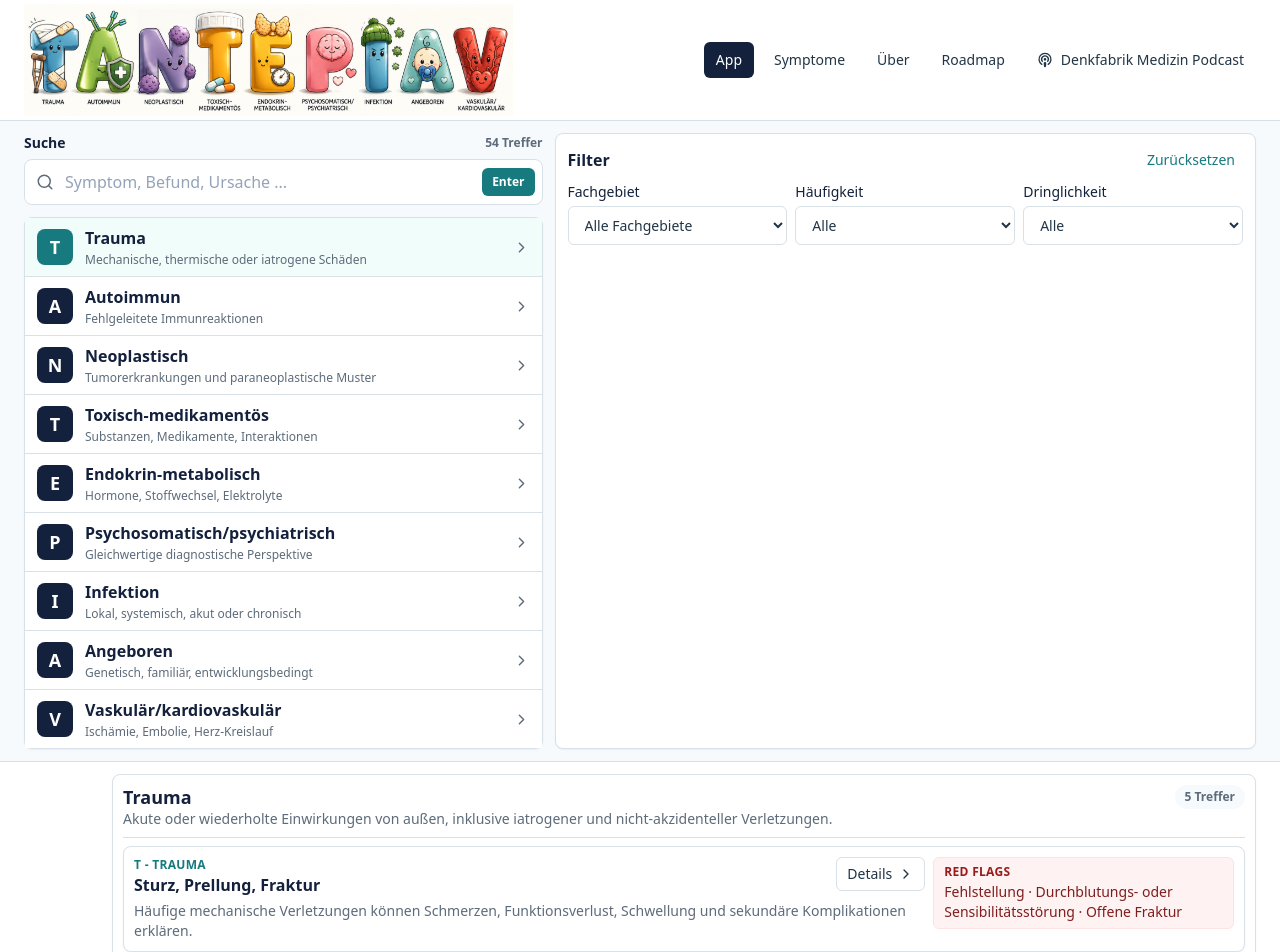
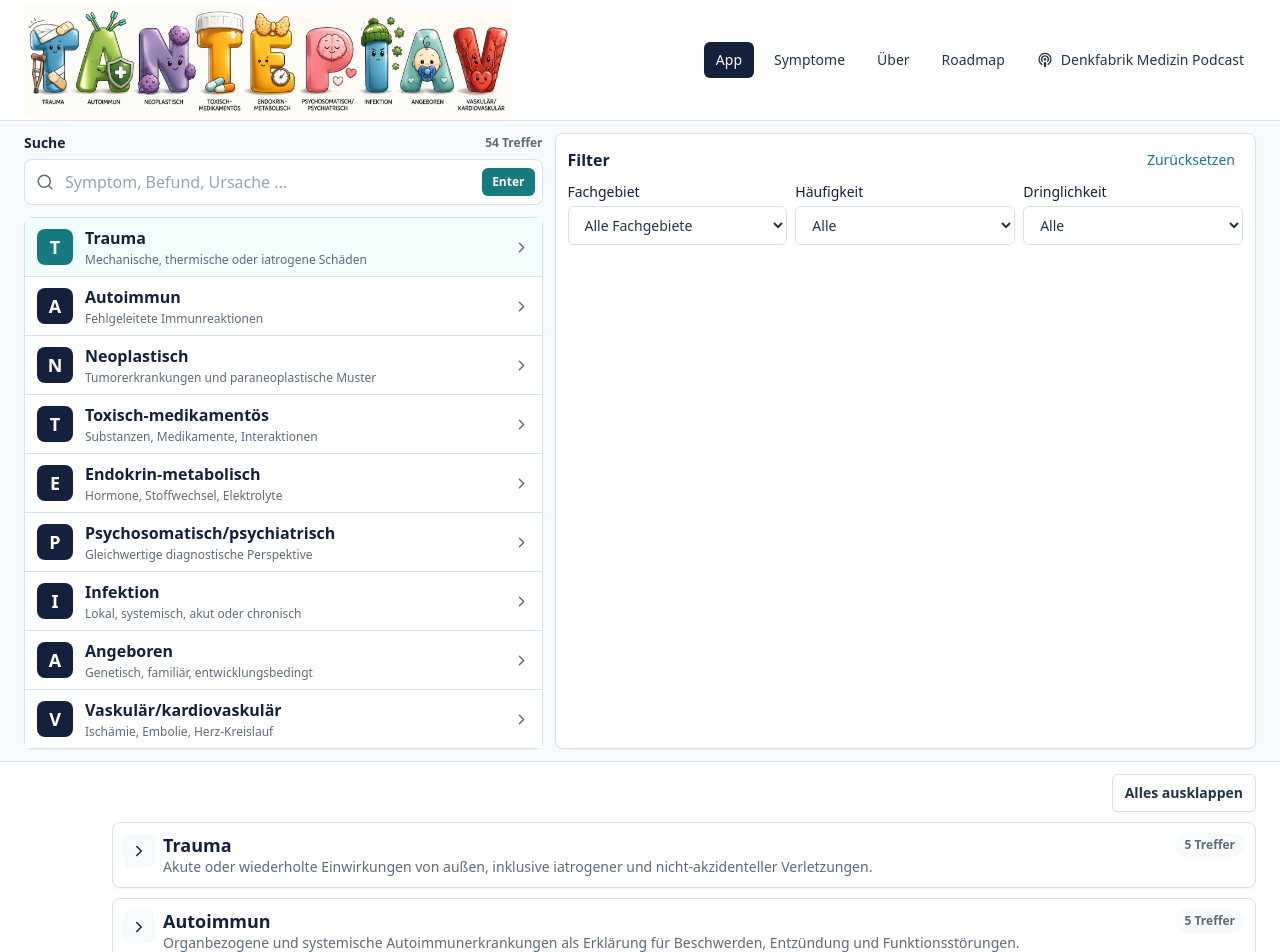
Before and after one commit to bummsgeordy/Tante-Piav, a React (Vite) app: page / in a window 1280 px wide. Shown: the top 952 px of the page. Built offline with nearby package versions, Linux system fonts and the light colour scheme.

Commit message:
ein- ausklappen Funktion

```diff
--- a/src/components/GroupedCauseList.tsx
+++ b/src/components/GroupedCauseList.tsx
@@ -1,3 +1,4 @@
+import { ChevronDown, ChevronRight } from "lucide-react";
 import type { Category, Cause } from "../types/medical";
 import type { SymptomEntry } from "../types/symptom";
 import { CauseCard } from "./CauseCard";
@@ -5,20 +6,42 @@ import { CauseCard } from "./CauseCard";
 interface GroupedCauseListProps {
   categories: Category[];
   causesByCategory: Map<string, Cause[]>;
+  expandedCategoryIds: Set<string>;
+  onCollapseAll: () => void;
+  onExpandAll: () => void;
   onSelectCause: (cause: Cause) => void;
   onSelectSymptom?: (entry: SymptomEntry) => void;
+  onToggleCategory: (categoryId: string) => void;
 }
 
 export function GroupedCauseList({
   categories,
   causesByCategory,
+  expandedCategoryIds,
+  onCollapseAll,
+  onExpandAll,
   onSelectCause,
-  onSelectSymptom
+  onSelectSymptom,
+  onToggleCategory
 }: GroupedCauseListProps) {
+  const allExpanded = categories.every((category) => expandedCategoryIds.has(category.id));
+
   return (
     <div className="grid min-w-0 gap-2.5">
+      <div className="flex justify-end">
+        <button
+          className="rounded-md border border-clinical-line bg-white px-3 py-2 text-sm font-semibold text-clinical-text shadow-sm hover:border-clinical-accent hover:text-clinical-accent"
+          onClick={allExpanded ? onCollapseAll : onExpandAll}
+          type="button"
+        >
+          {allExpanded ? "Alles einklappen" : "Alles ausklappen"}
+        </button>
+      </div>
+
       {categories.map((category) => {
         const categoryCauses = causesByCategory.get(category.id) ?? [];
+        const isExpanded = expandedCategoryIds.has(category.id);
+        const contentId = `section-${category.id}-content`;
 
         return (
           <section
@@ -26,20 +49,47 @@ export function GroupedCauseList({
             id={`section-${category.id}`}
             key={category.id}
           >
-            <header className="mb-2 flex min-w-0 flex-col gap-2 border-b border-clinical-line pb-2 sm:flex-row sm:items-start sm:justify-between">
-              <div className="min-w-0">
-                <h2 className="break-words text-lg font-bold leading-6 text-clinical-ink">
+            <header className="flex min-w-0 flex-col gap-2 sm:flex-row sm:items-start sm:justify-between">
+              <button
+                aria-controls={contentId}
+                aria-expanded={isExpanded}
+                className="group flex min-w-0 flex-1 items-start gap-2 text-left"
+                onClick={() => onToggleCategory(category.id)}
+                type="button"
+              >
+                <span className="mt-0.5 flex h-8 w-8 shrink-0 items-center justify-center rounded-md bg-clinical-surface text-clinical-ink transition group-hover:bg-teal-50 group-hover:text-clinical-accent">
+                  {isExpanded ? (
+                    <ChevronDown aria-hidden="true" size={18} />
+                  ) : (
+                    <ChevronRight aria-hidden="true" size={18} />
+                  )}
+                </span>
+                <span className="min-w-0">
+                  <span className="block break-words text-lg font-bold leading-6 text-clinical-ink">
                     {category.title}
-                </h2>
-                <p className="break-words text-sm leading-5 text-clinical-muted">
+                  </span>
+                  <span className="block break-words text-sm leading-5 text-clinical-muted">
                     {category.description}
-                </p>
-              </div>
-              <span className="shrink-0 rounded-full bg-clinical-surface px-2.5 py-1 text-xs font-bold text-clinical-muted">
+                  </span>
+                </span>
+              </button>
+              <button
+                className="shrink-0 rounded-full bg-clinical-surface px-2.5 py-1 text-xs font-bold text-clinical-muted hover:bg-teal-50 hover:text-clinical-accent"
+                onClick={() => onToggleCategory(category.id)}
+                type="button"
+              >
                 {categoryCauses.length} Treffer
-              </span>
+              </button>
             </header>
 
+            <div
+              className={`grid transition-[grid-template-rows,opacity] duration-200 ease-out motion-reduce:transition-none ${
+                isExpanded ? "grid-rows-[1fr] opacity-100" : "grid-rows-[0fr] opacity-0"
+              }`}
+              id={contentId}
+            >
+              <div className="min-h-0 overflow-hidden">
+                <div className="mt-2 border-t border-clinical-line pt-2">
                   {categoryCauses.length > 0 ? (
                     <div className="grid min-w-0 gap-2">
                       {categoryCauses.map((cause) => (
@@ -56,6 +106,9 @@ export function GroupedCauseList({
                       Keine Ursachen in diesem Abschnitt für die aktuelle Suche/Filterung.
                     </div>
                   )}
+                </div>
+              </div>
+            </div>
           </section>
         );
       })}
--- a/src/pages/HomePage.tsx
+++ b/src/pages/HomePage.tsx
@@ -34,6 +34,7 @@ export function HomePage({
 }: HomePageProps) {
   const [activeCategory, setActiveCategory] = useState<PiavCategory>(categories[0].id);
   const [isAcronymCollapsed, setIsAcronymCollapsed] = useState(false);
+  const [expandedCategoryIds, setExpandedCategoryIds] = useState<Set<PiavCategory>>(() => new Set());
 
   const visibleCauses = useMemo(() => {
     const searched = searchCauses(causes, query);
@@ -153,9 +154,33 @@ export function HomePage({
 
   const scrollToCategory = (category: PiavCategory) => {
     setActiveCategory(category);
-    document
-      .getElementById(`section-${category}`)
-      ?.scrollIntoView({ behavior: "smooth", block: "start" });
+    setExpandedCategoryIds((current) => new Set([...current, category]));
+    window.setTimeout(() => {
+      document
+        .getElementById(`section-${category}`)
+        ?.scrollIntoView({ behavior: "smooth", block: "start" });
+    }, 0);
+  };
+
+  const toggleCategory = (category: string) => {
+    setExpandedCategoryIds((current) => {
+      const next = new Set(current);
+      const typedCategory = category as PiavCategory;
+      if (next.has(typedCategory)) {
+        next.delete(typedCategory);
+      } else {
+        next.add(typedCategory);
+      }
+      return next;
+    });
+  };
+
+  const expandAllCategories = () => {
+    setExpandedCategoryIds(new Set(categories.map((category) => category.id)));
+  };
+
+  const collapseAllCategories = () => {
+    setExpandedCategoryIds(new Set());
   };
 
   const focusResults = () => {
@@ -242,8 +267,12 @@ export function HomePage({
           <GroupedCauseList
             categories={categories}
             causesByCategory={causesByCategory}
+            expandedCategoryIds={expandedCategoryIds}
+            onCollapseAll={collapseAllCategories}
+            onExpandAll={expandAllCategories}
             onSelectCause={onSelectCause}
             onSelectSymptom={onSelectSymptom}
+            onToggleCategory={toggleCategory}
           />
         </div>
       </section>
```
Lines whose indentation alone changed are shown as unchanged.
